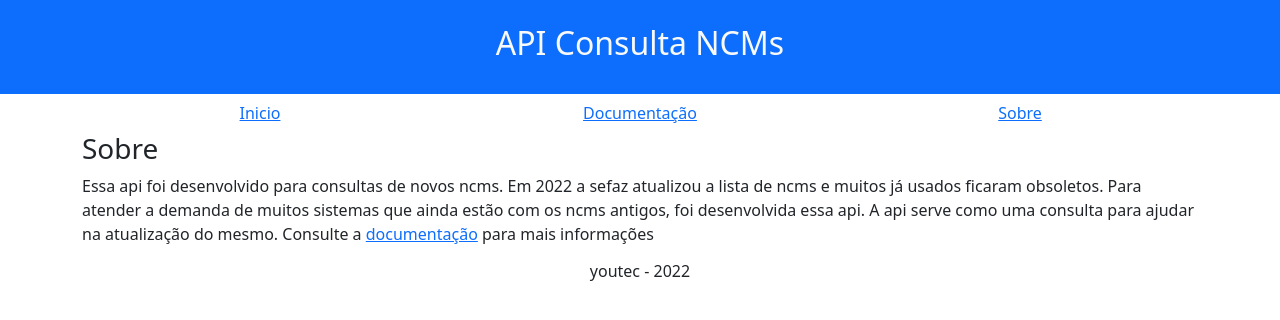
After one commit to Jonasfg1319/flask-ncm-api, a Flask app: page /sobre in a window 1280 px wide. The commit adds this page. Shown: the top 320 px of the page. Run offline with Flask 2, Linux system fonts and the light colour scheme.

Commit message:
partials in html

```diff
--- a/insert_database/script.py
+++ b/insert_database/script.py
@@ -93,7 +93,7 @@ for i in range(len(array)):
 	count+=1
 
 
-
+#test
 s = input("Digite o codigo antigo que vc quer pesquisar")
 
 data_ncm = NcmNewModel.query.join(NcmOldModel, NcmOldModel.id==NcmNewModel.old_id) \
--- /dev/null
+++ b/templates/layout.html
@@ -0,0 +1,45 @@
+<!DOCTYPE html>
+<html>
+<head>
+	<meta charset="utf-8">
+	<meta name="viewport" content="width=device-width, initial-scale=1">
+	<title>Api Consulta Ncms</title>
+	<link href="https://cdn.jsdelivr.net/npm/bootstrap@5.2.0-beta1/dist/css/bootstrap.min.css" rel="stylesheet" integrity="sha384-0evHe/X+R7YkIZDRvuzKMRqM+OrBnVFBL6DOitfPri4tjfHxaWutUpFmBp4vmVor" crossorigin="anonymous">
+	<script src="https://cdn.jsdelivr.net/npm/@popperjs/core@2.11.5/dist/umd/popper.min.js" integrity="sha384-Xe+8cL9oJa6tN/veChSP7q+mnSPaj5Bcu9mPX5F5xIGE0DVittaqT5lorf0EI7Vk" crossorigin="anonymous"></script>
+<script src="https://cdn.jsdelivr.net/npm/bootstrap@5.2.0-beta1/dist/js/bootstrap.min.js" integrity="sha384-kjU+l4N0Yf4ZOJErLsIcvOU2qSb74wXpOhqTvwVx3OElZRweTnQ6d31fXEoRD1Jy" crossorigin="anonymous"></script>
+
+<script src="https://ajax.googleapis.com/ajax/libs/jquery/3.6.0/jquery.min.js"></script>
+
+</head>
+<body>
+   <header class="p-4 bg-primary text-light text-center">
+   	   <h2>API Consulta NCMs</h2>
+   </header>
+
+   <div class="container">
+        <div class="center">
+          <div class="row">
+            <div class="col-md-4 btn ">
+                <a href="/"> Inicio</a>
+            </div>
+            <div class="col-md-4 btn ">
+                <a href="/docs"> Documentação</a>
+            </div>
+            <div class="col-md-4 btn ">
+                <a href="/sobre"> Sobre</a>
+            </div>
+         </div>
+       </div>
+   </div>
+
+   {% block content %}
+
+   {% endblock %}
+
+    <footer class="container">
+    <div class="center text-center">
+        <h6> youtec - 2022</h6>
+    </div>
+ </footer>
+</body>
+</html>
--- a/templates/sobre.html
+++ b/templates/sobre.html
@@ -1,36 +1,6 @@
-<!DOCTYPE html>
-<html>
-<head>
-	<meta charset="utf-8">
-	<meta name="viewport" content="width=device-width, initial-scale=1">
-	<title>Api Consulta Ncms</title>
-	<link href="https://cdn.jsdelivr.net/npm/bootstrap@5.2.0-beta1/dist/css/bootstrap.min.css" rel="stylesheet" integrity="sha384-0evHe/X+R7YkIZDRvuzKMRqM+OrBnVFBL6DOitfPri4tjfHxaWutUpFmBp4vmVor" crossorigin="anonymous">
-	<script src="https://cdn.jsdelivr.net/npm/@popperjs/core@2.11.5/dist/umd/popper.min.js" integrity="sha384-Xe+8cL9oJa6tN/veChSP7q+mnSPaj5Bcu9mPX5F5xIGE0DVittaqT5lorf0EI7Vk" crossorigin="anonymous"></script>
-<script src="https://cdn.jsdelivr.net/npm/bootstrap@5.2.0-beta1/dist/js/bootstrap.min.js" integrity="sha384-kjU+l4N0Yf4ZOJErLsIcvOU2qSb74wXpOhqTvwVx3OElZRweTnQ6d31fXEoRD1Jy" crossorigin="anonymous"></script>
+{% extends 'layout.html' %}
 
-<script src="https://ajax.googleapis.com/ajax/libs/jquery/3.6.0/jquery.min.js"></script>
-
-</head>
-<body>
-	<header class="p-4 bg-primary text-light text-center">
-   	   <h2>API Consulta NCMs</h2>
-   </header>
-
-   <div class="container">
-        <div class="center">
-          <div class="row">
-            <div class="col-md-4 btn ">
-                 <a href="index.html"> Inicio</a>
-            </div>
-            <div class="col-md-4 btn ">
-                <a href="doc.html"> Documentação</a>
-            </div>
-            <div class="col-md-4 btn ">
-                 <a href="sobre.html"> Sobre</a>
-            </div>
-         </div>
-       </div>
-   </div>
+{% block content %}
 
 
 
@@ -41,6 +11,9 @@
 	</h3>
 
 	<p>
-		Essa api foi desenvolvido para consultas de novos ncms. Em 2022 a sefaz atualizou a lista de ncms e muitos já usados ficaram obsoletos. Para atender a demanda de muitos sistemas que ainda estão com os ncms antigos, foi desenvolvida essa api. A api serve como uma consulta para ajudar na atualização do mesmo. Consulte a <a href="doc.html">documentação</a> para mais informações
+		Essa api foi desenvolvido para consultas de novos ncms. Em 2022 a sefaz atualizou a lista de ncms e muitos já usados ficaram obsoletos. Para atender a demanda de muitos sistemas que ainda estão com os ncms antigos, foi desenvolvida essa api. A api serve como uma consulta para ajudar na atualização do mesmo. Consulte a <a href="/docs">documentação</a> para mais informações
 	</p>
 </div>
+
+
+{% endblock %}
--- a/wsgi.py
+++ b/wsgi.py
@@ -66,3 +66,12 @@ def search_relathionship(code):
 	data_ncm = NcmNewModel.query.join(NcmOldModel, NcmOldModel.id==NcmNewModel.old_id).where(NcmOldModel.code == code).order_by(NcmOldModel.id).all()
 	results = [{ "id" : ncm.id,"code" : ncm.code } for ncm in data_ncm]
 	return jsonify(results)
+
+@app.route("/docs")
+def docs():
+	return render_template("doc.html")
+
+
+@app.route("/sobre")
+def about():
+	return render_template("sobre.html")
```
Also changed, not shown: app/app.py (deleted, +0 -12 lines), database/database.py (deleted, +0 -14 lines), templates/doc.html (+5 -33 lines), templates/index.html (+6 -35 lines), templates/footer.html (added).
